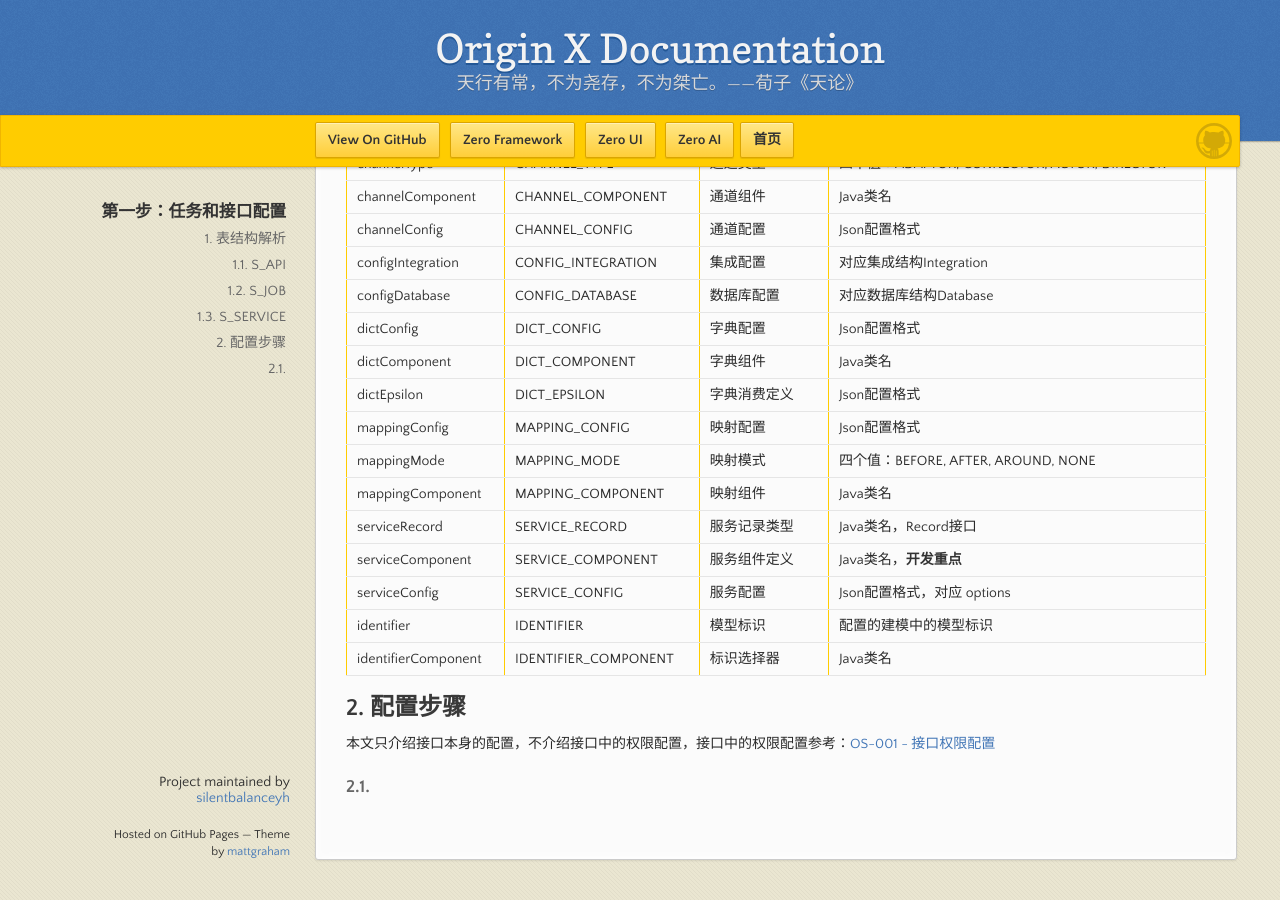
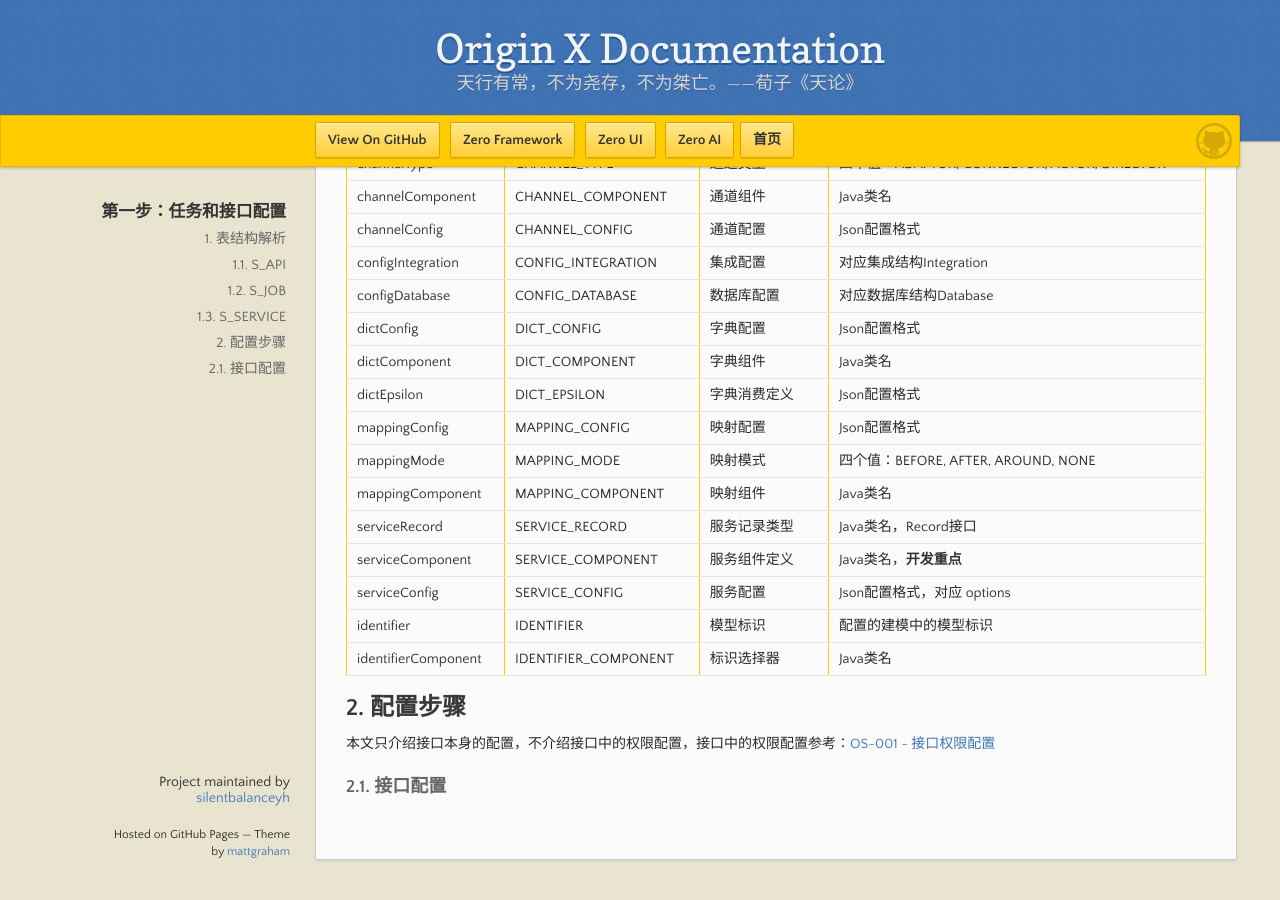
Before and after one commit to silentbalanceyh/mi-kb, a Jekyll site: the page built from origin-x-engine/1-oxshi-shi-jiao-cheng/ox-009-di-yi-bu-ff1a-ren-wu-he-jie-kou-pei-zhi.md, in a window 1280 px wide and 900 px high, scrolled down 2229 px. Built offline with Jekyll 4.4.1, drawn with Linux system fonts in a browser that asks for light colours; our own code applies the rules of GitHub Pages for plain Markdown files.

Commit message:
Track 1 files into repository.
- modified origin-x-engine/1-oxshi-shi-jiao-cheng/ox-009-di-yi-bu-ff1a-ren-wu-he-jie-kou-pei-zhi.md

Auto commit by GitBook Editor

```diff
--- a/origin-x-engine/1-oxshi-shi-jiao-cheng/ox-009-di-yi-bu-ff1a-ren-wu-he-jie-kou-pei-zhi.md
+++ b/origin-x-engine/1-oxshi-shi-jiao-cheng/ox-009-di-yi-bu-ff1a-ren-wu-he-jie-kou-pei-zhi.md
@@ -98,4 +98,4 @@
 
 本文只介绍接口本身的配置，不介绍接口中的权限配置，接口中的权限配置参考：[OS-001 - 接口权限配置](/origin-x-engine/quan-xian-jiao-cheng/os-001-jie-kou-quan-xian-pei-zhi.html)
 
-### 2.1.
+### 2.1. 接口配置
```
